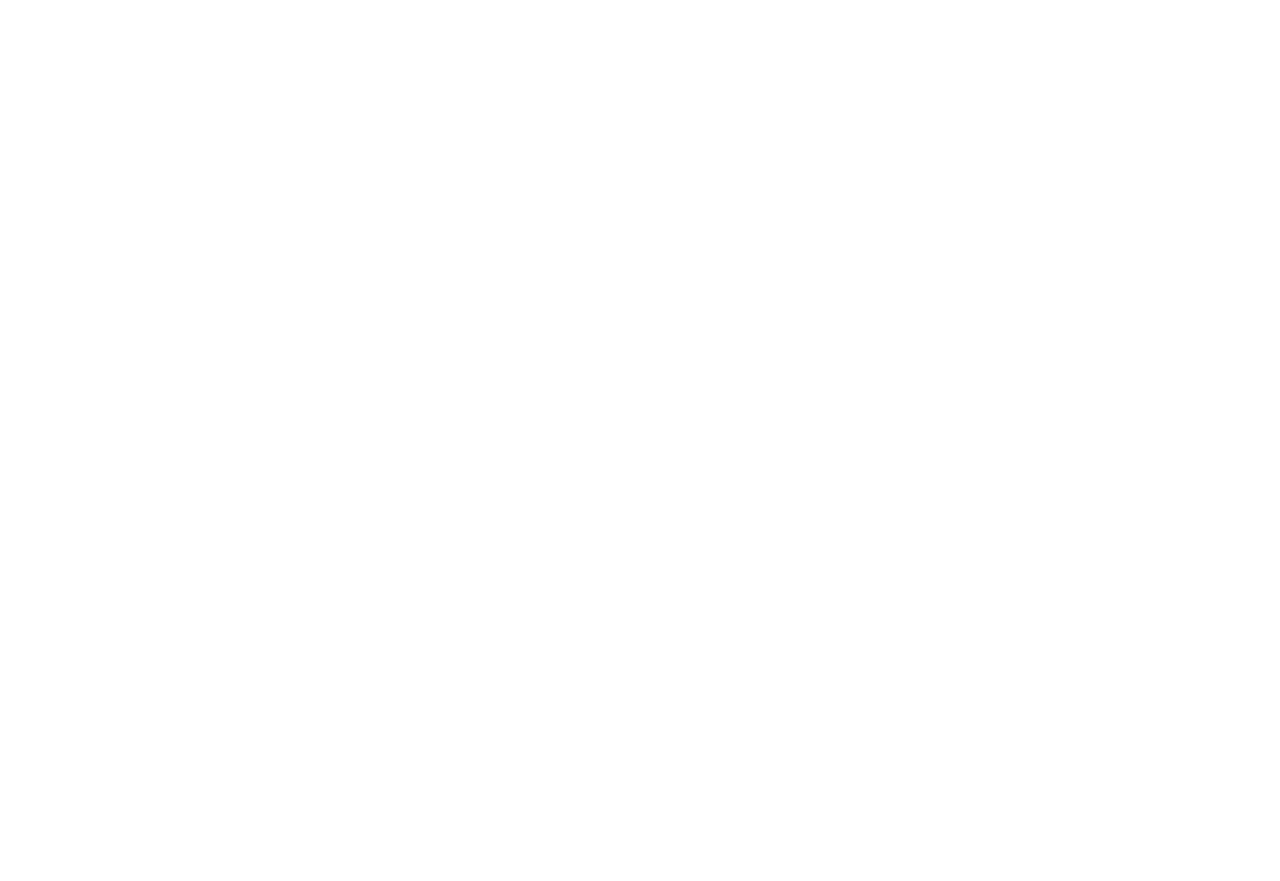
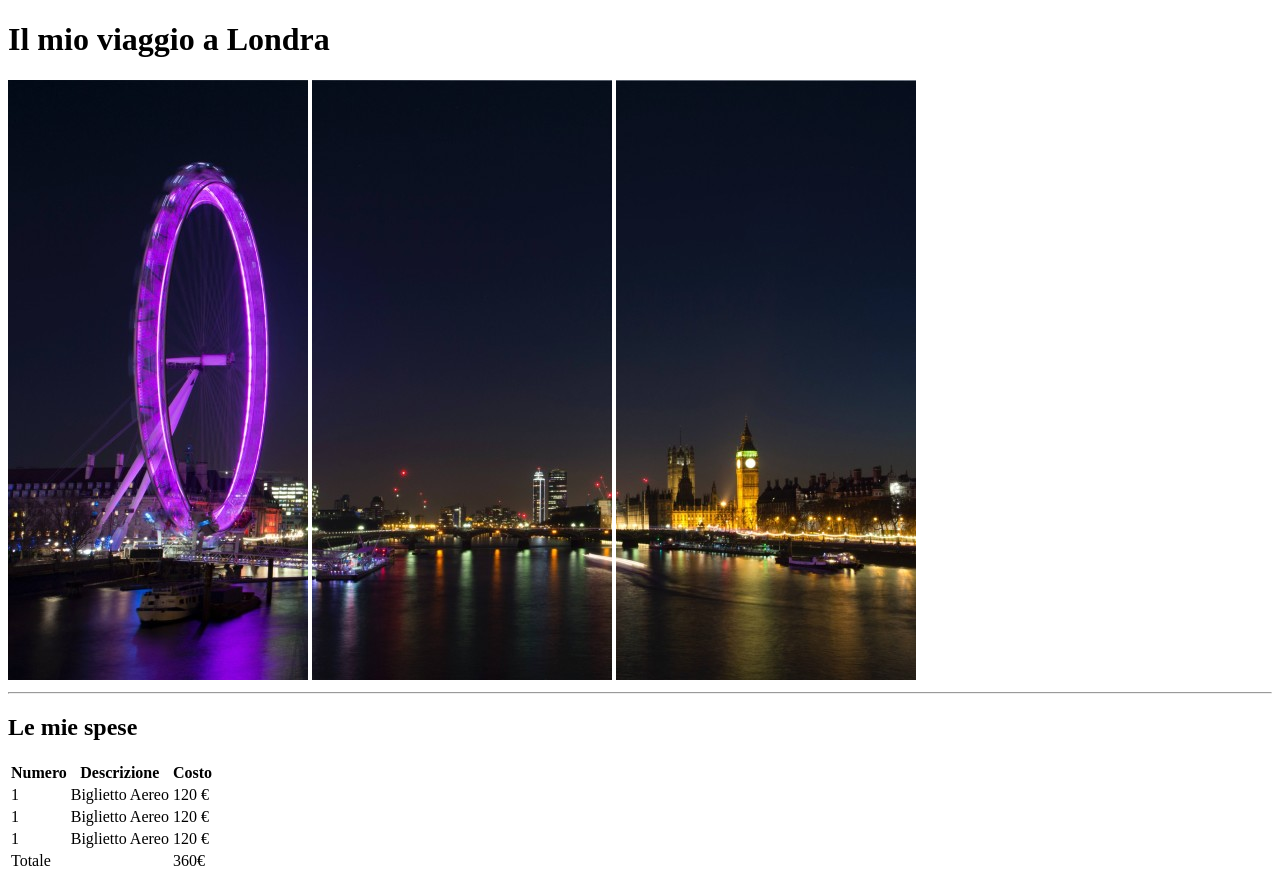
Before and after one commit to DanieleAntonaci/html-london-trip, a plain HTML site: page index.html in a window 1280 px wide. Before the commit the page ends 800 px from the top, so only its background shows below. Drawn offline with Linux system fonts and the light colour scheme.

Commit message:
header e tabella main

```diff
--- a/index.html
+++ b/index.html
@@ -7,6 +7,65 @@
     <title>html-london-trip</title>
 </head>
 <body>
+    <!-- titolo con foto -->
+    <header>
+        <h1>Il mio viaggio a Londra</h1>
+        <img src="img/pexels-bill-emrich-230794-0.jpg" alt="Foto aerea di Londra">
+        <img src="img/pexels-bill-emrich-230794-1.jpg" alt="Foto aerea di Londra">
+        <img src="img/pexels-bill-emrich-230794-2.jpg" alt="Foto aerea di Londra">
+    </header>
+    <hr>
 
+    <!-- Paragrafi sulle informazioni del viaggio -->
+    <main>
+        <!-- sezione sulle spese e tabella  -->
+        <section>
+            <h2>Le mie spese</h2>
+            <table>
+                <thead>
+                    <tr>
+                        <th>Numero</th>
+                        <th>Descrizione</th>
+                        <th>Costo</th>
+                    </tr>
+                </thead>
+                <tbody>
+                    <tr>
+                        <td>1</td>
+                        <td>Biglietto Aereo</td>
+                        <td>120 €</td>
+                    </tr>
+                    <tr>
+                        <td>1</td>
+                        <td>Biglietto Aereo</td>
+                        <td>120 €</td>
+                    </tr>
+                    <tr>
+                        <td>1</td>
+                        <td>Biglietto Aereo</td>
+                        <td>120 €</td>
+                    </tr>
+                </tbody>
+                <tfoot>
+                    <tr>
+                        <td>Totale</td>
+                        <td></td>
+                        <td>360€</td>
+                    </tr>
+                </tfoot>
+            </table>
+        </section>
+        <section>
+
+        </section>
+        <section>
+
+        </section>
+    </main>
+
+    <!-- foto finali con path assoluti -->
+    <footer>
+
+    </footer>
 </body>
 </html>
```
